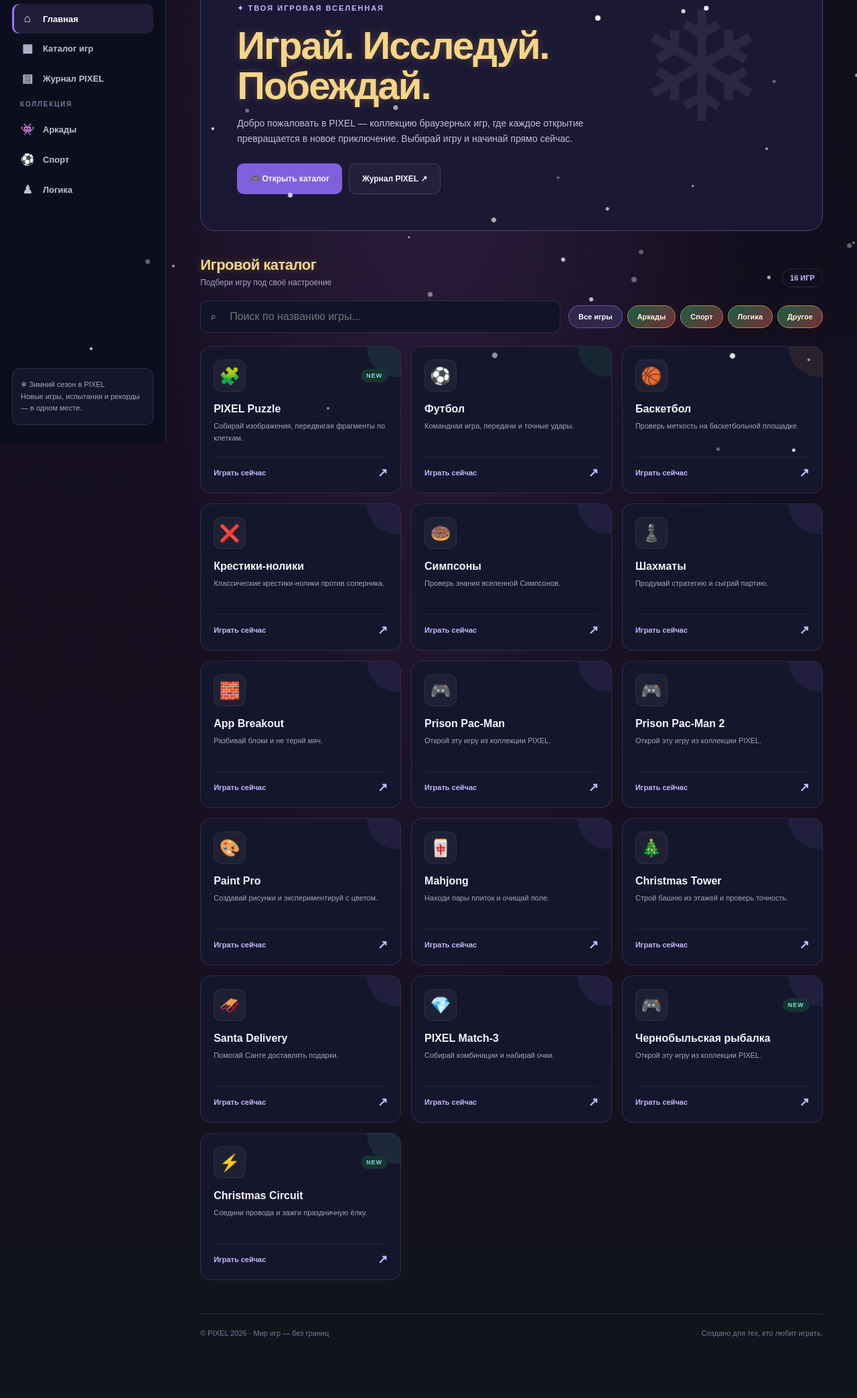
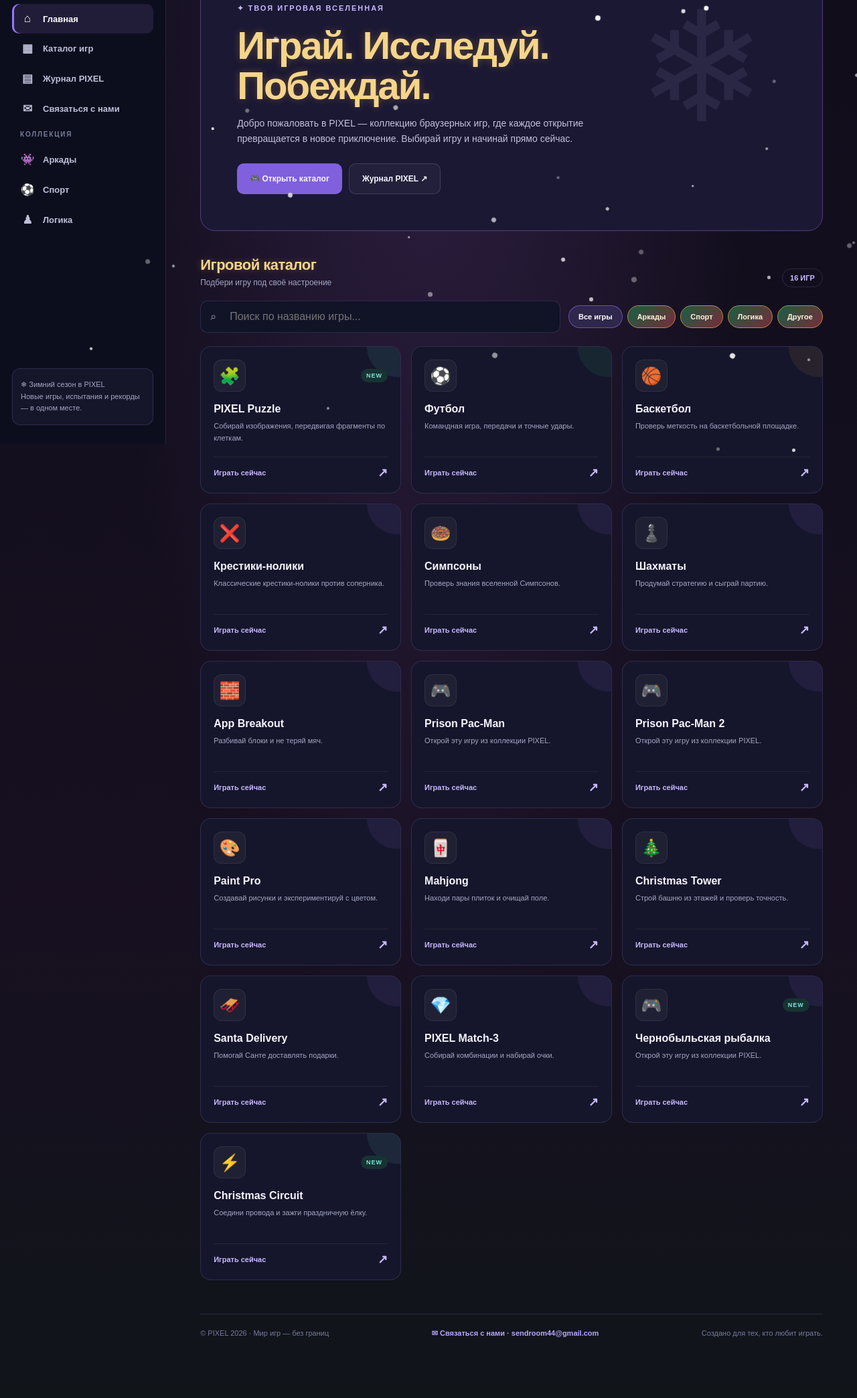
Before and after one commit to sendroom44-bit/PIXEL, a Django app: page / in a window 1280 px wide. Shown: the part 182-2270 px from the top of the page at 67% size. Run offline with Django 4.2, Linux system fonts and the light colour scheme; data comes from the database, SQL or seed files in the repository; some libraries are stand-ins or nearby versions.

Commit message:
Add PIXEL contact email link (#9)

```diff
--- a/games/templates/games/home.html
+++ b/games/templates/games/home.html
@@ -16,6 +16,7 @@
   <a class="side-link active" href="#top"><span class="side-icon">⌂</span>Главная</a>
   <a class="side-link" href="#games"><span class="side-icon">▦</span>Каталог игр</a>
   <a class="side-link" href="{% url 'articles' %}"><span class="side-icon">▤</span>Журнал PIXEL</a>
+  <a class="side-link" href="mailto:sendroom44@gmail.com?subject=Обращение%20в%20PIXEL"><span class="side-icon">✉</span>Связаться с нами</a>
   <div class="side-label">Коллекция</div>
   <a class="side-link" href="#games" data-filter-link="arcade"><span class="side-icon">👾</span>Аркады</a>
   <a class="side-link" href="#games" data-filter-link="sports"><span class="side-icon">⚽</span>Спорт</a>
@@ -116,7 +117,7 @@
     </div>
     <div class="empty-state" id="emptySearch">Ничего не найдено. Попробуй изменить запрос или фильтр.</div>
   </section>
-  <footer class="site-footer"><span>© PIXEL 2026 · Мир игр — без границ</span><span>Создано для тех, кто любит играть.</span></footer>
+  <footer class="site-footer"><span>© PIXEL 2026 · Мир игр — без границ</span><a href="mailto:sendroom44@gmail.com?subject=Обращение%20в%20PIXEL" style="color:#b9a5ff;font-weight:700">✉ Связаться с нами · sendroom44@gmail.com</a><span>Создано для тех, кто любит играть.</span></footer>
 </main>
 </div>
 <nav class="mobile-nav">
```
